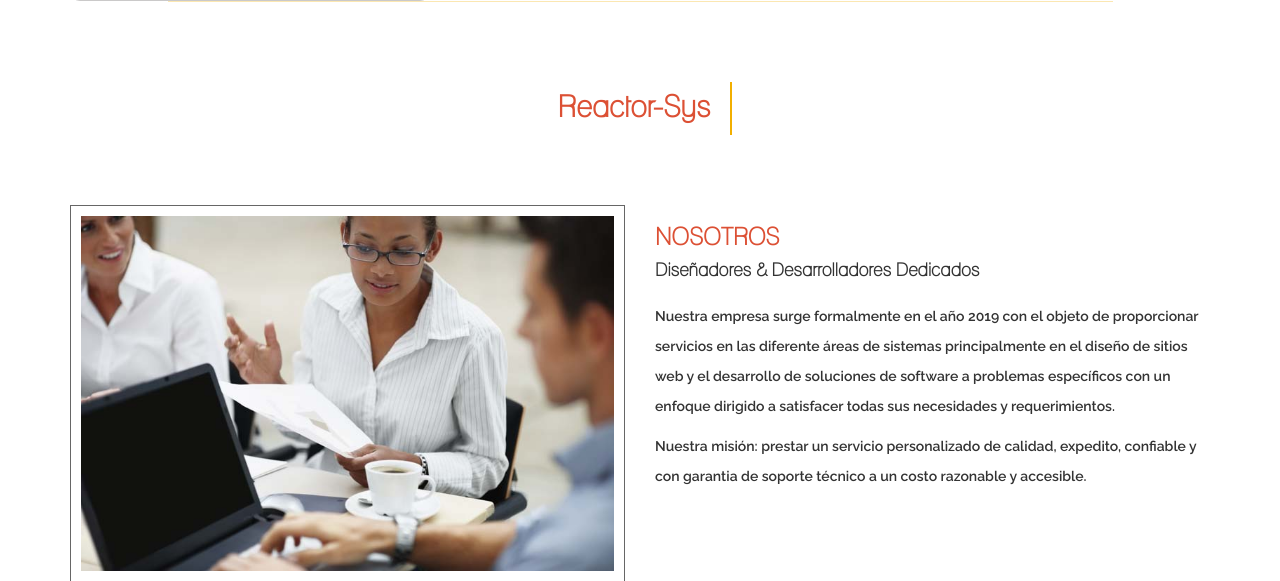
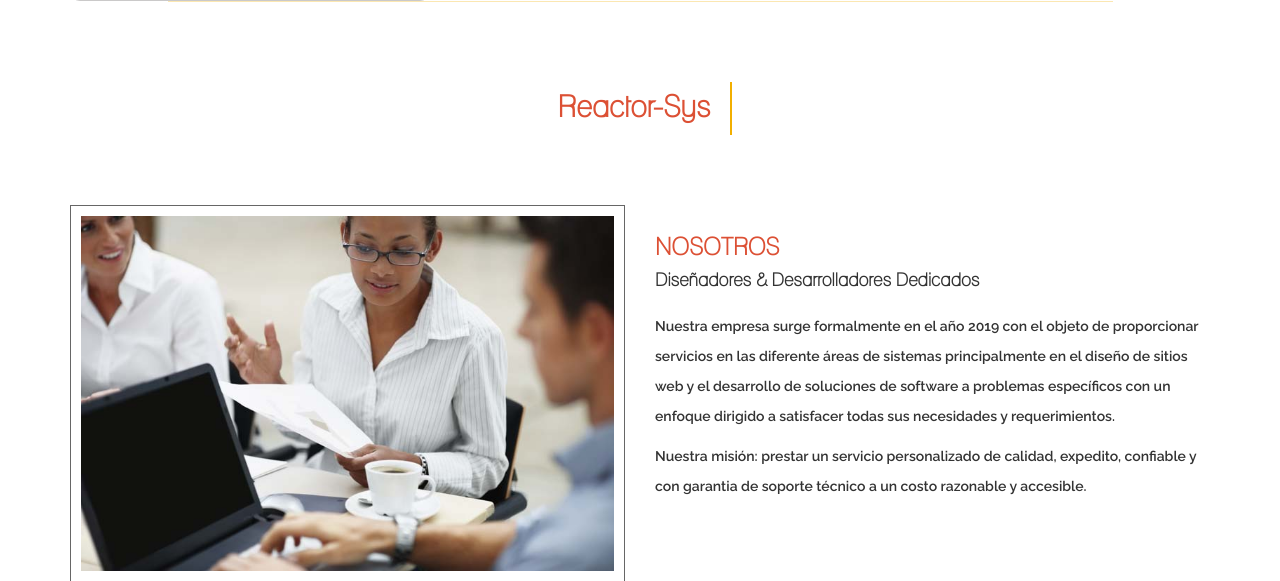
Before and after one commit to skynetfrank/reactor-web, a PHP site: page / in a window 1280 px wide. Shown: the part 2896-3477 px from the top of the page. Run offline with PHP 8.4, Linux system fonts and the light colour scheme.

Commit message:
cambios para subir al web-hosting

```diff
--- a/css/style.css
+++ b/css/style.css
@@ -616,6 +616,8 @@ footer span {
 
 /* media 960 */
 @media only screen and (min-width: 760px) {
+  .h3-nosotros {
+  margin-top: 30px;
 }
 
 /* media 360 */
```
